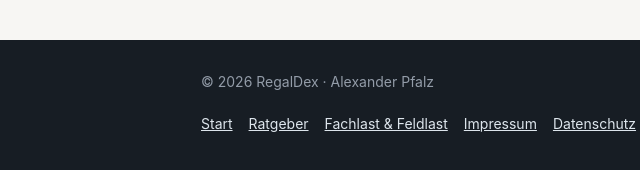
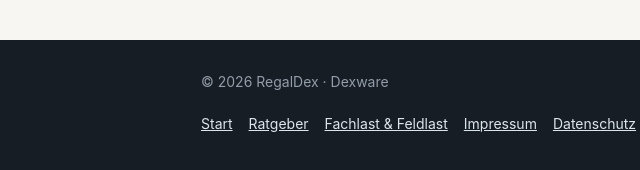
Before and after one commit to CraftlogAPP/regaldex-web, a plain HTML site: page ratgeber-fachlast-feldlast.html in a window 1280 px wide. Shown: the part 4306-4476 px from the top of the page, 53-693 px from the left. Drawn offline with Linux system fonts and the light colour scheme.

Commit message:
Ratgeber-Fußzeile: Dexware statt Personenname

```diff
--- a/ratgeber-fachlast-feldlast.html
+++ b/ratgeber-fachlast-feldlast.html
@@ -364,7 +364,7 @@
   <div class="foot">
     <div class="wrap">
       <div class="foot-inner">
-        <span>© 2026 RegalDex · Alexander Pfalz</span>
+        <span>© 2026 RegalDex · Dexware</span>
         <nav>
           <a href="index.html">Start</a>
           <a href="ratgeber-regalinspektion.html">Ratgeber</a>
```
Also changed, not shown: ratgeber-regalinspektion.html (+1 -1 lines).
